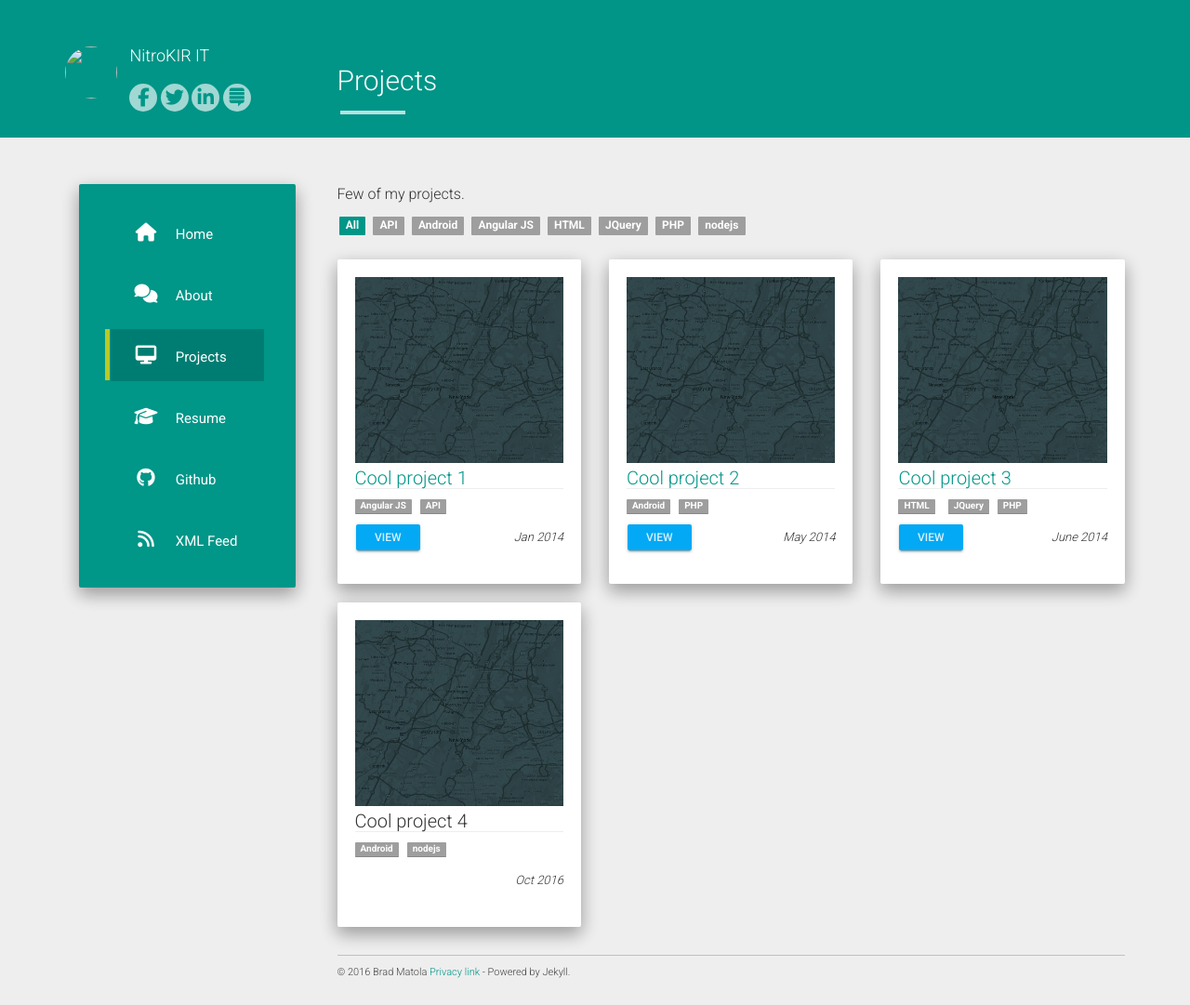
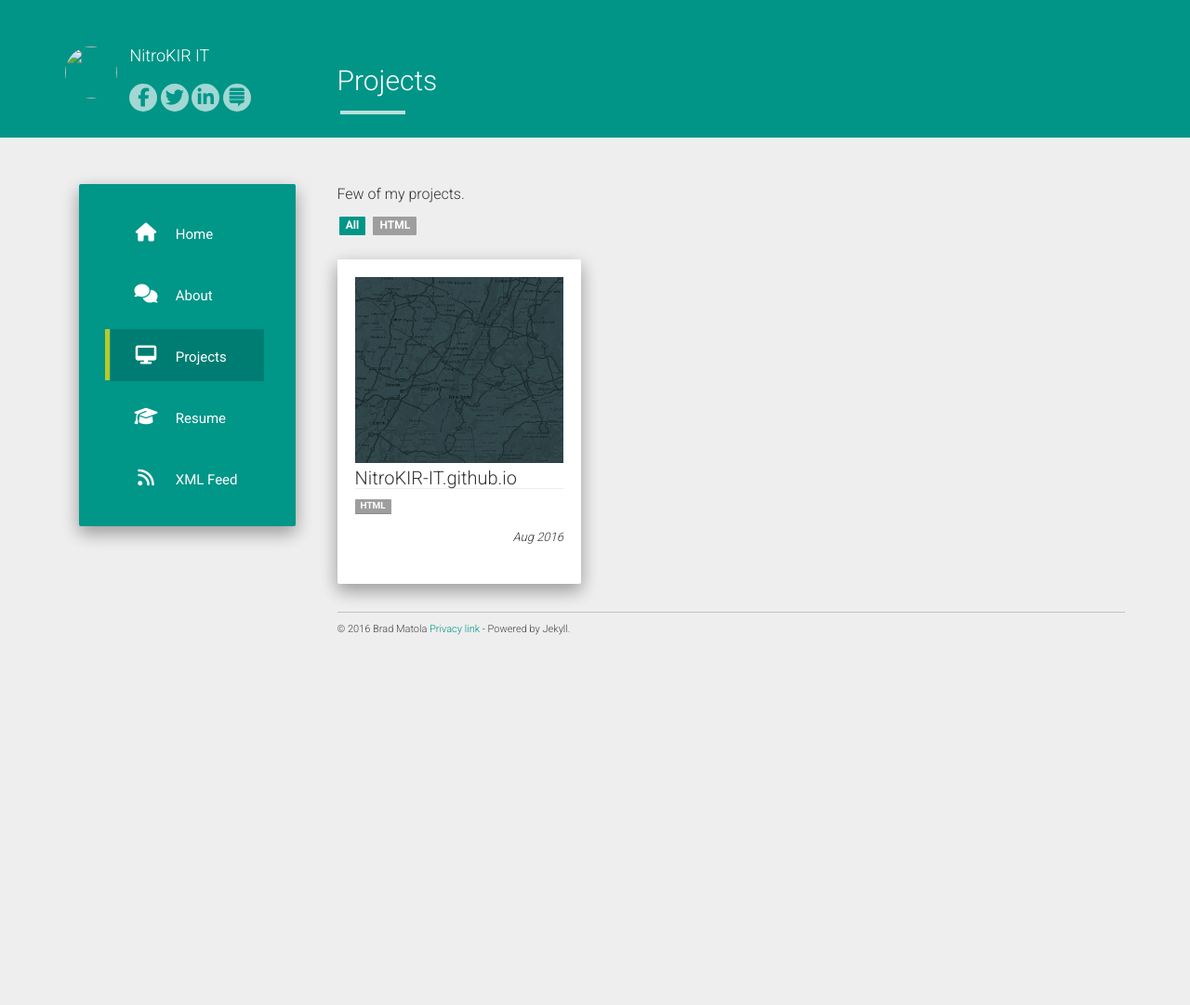
Before and after one commit to Hori75/nitrokir-it.github.io, a Jekyll site: the page built from projects.md, in a window 1280 px wide. Shown: the whole page at 93% size. Built offline with Jekyll 4.4.1, drawn with Linux system fonts in a browser that asks for light colours; nearby versions of some CDN libraries; after the commit the page ends 900 px from its top, so only the background shows below that.

Commit message:
Some editing

```diff
--- a/_data/projects.json
+++ b/_data/projects.json
@@ -1,30 +1,9 @@
 [
 	{
-		"name": "Cool project 1",
+		"name": "NitroKIR-IT.github.io",
 		"image": "placeholder.jpg",
-		"url": "#",
-		"date": "Jan 2014",
-		"tags": ["Angular JS","API"]
-	},
-	{
-		"name": "Cool project 2",
-		"image": "placeholder.jpg",
-		"url": "#",
-		"date": "May 2014",
-		"tags": ["Android","PHP"]
-	},
-	{
-		"name": "Cool project 3",
-		"image": "placeholder.jpg",
-		"url": "#",
-		"date": "June 2014",
-		"tags": ["HTML","JQuery","PHP"]
-	},
-	{
-		"name": "Cool project 4",
-		"image": "placeholder.jpg",
-		"date": "Oct 2016",
-		"tags": ["Android","nodejs"]
+		"date": "Aug 2016",
+		"tags": ["HTML"]
 	}
 
 ]
--- a/_data/urls.json
+++ b/_data/urls.json
@@ -22,11 +22,6 @@
     "layout": "post"
   },
   {
-    "text": "Github",
-    "url": "",
-    "icon": "fa-github"
-  },
-  {
     "text": "XML Feed",
     "url": "/feed.xml",
     "icon": "fa-feed",
```
